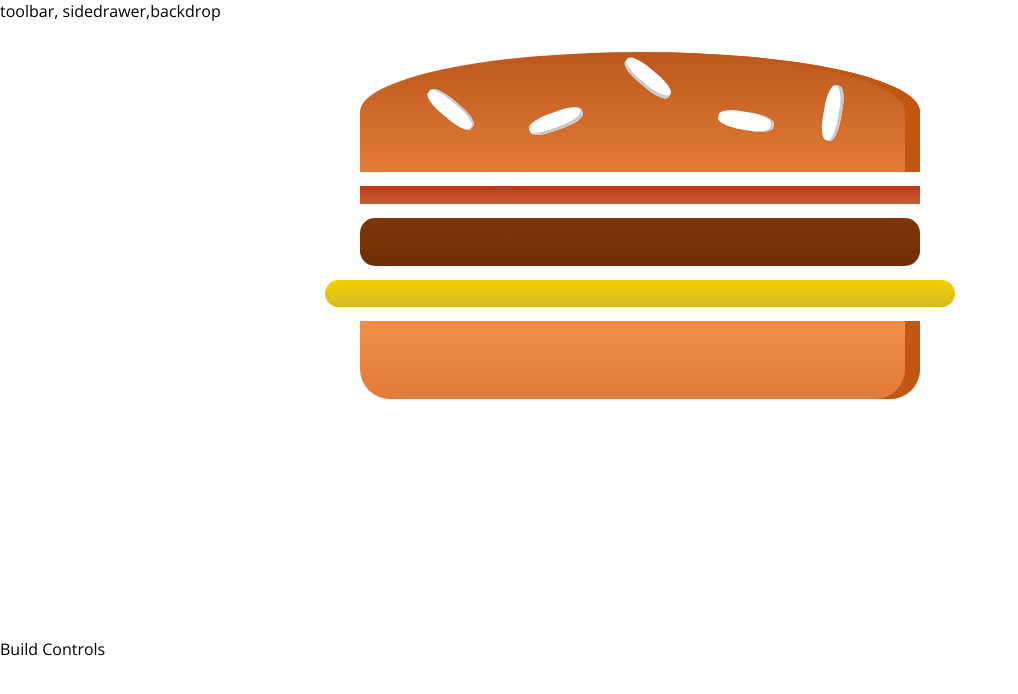
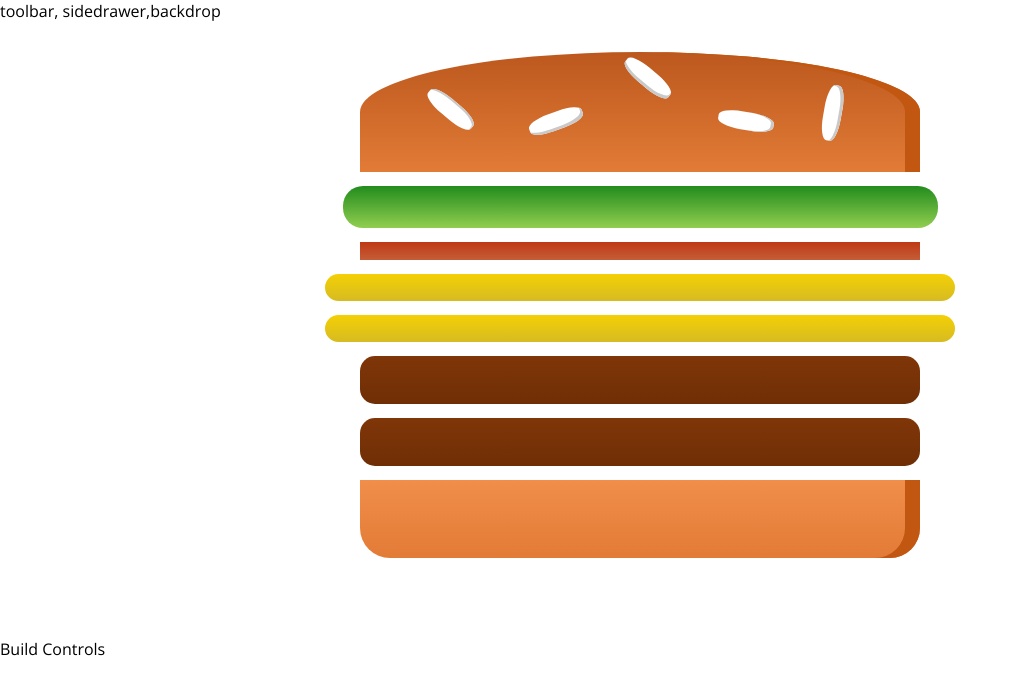
Before and after one commit to josebatista/my-burger, a React (Create React App) app: page / in a window 1280 px wide. Shown: the top 694 px of the page, without its empty margins (0-1018 px from the left). Built offline with nearby package versions, Linux system fonts and the light colour scheme.

Commit message:
outputting Burger Ingredients dynamically

```diff
--- a/src/components/Burger/Burger.js
+++ b/src/components/Burger/Burger.js
@@ -4,12 +4,17 @@
 import BurgerIngredients from './BurgerIngredients/BurgerIngredient'
 
 const burger = (props) => {
+    const transformedIngredients = Object.keys(props.ingredients)
+        .map(igKey => {
+            return [...Array(props.ingredients[igKey])].map((_, i) => {
+                return <BurgerIngredients key={igKey + i} type={igKey} />
+            })
+        })
+
     return (
         <div className={classes.Burger}>
             <BurgerIngredients type="bread-top" />
-            <BurgerIngredients type="bacon" />
-            <BurgerIngredients type="meat" />
-            <BurgerIngredients type="cheese" />
+            {transformedIngredients}
             <BurgerIngredients type="bread-bottom" />
         </div>
     )
--- a/src/containers/BurgerBuilder/BurgerBuilder.js
+++ b/src/containers/BurgerBuilder/BurgerBuilder.js
@@ -5,12 +5,20 @@
 
 class BurgerBuilder extends Component {
 
+    state = {
+        ingredients: {
+            salad: 1,
+            bacon: 1,
+            cheese: 2,
+            meat: 2
+        }
+    }
 
     render() {
 
         return (
             <Aux>
-                <Burger />
+                <Burger ingredients={this.state.ingredients} />
                 <div>Build Controls</div>
             </Aux>
         )
```
